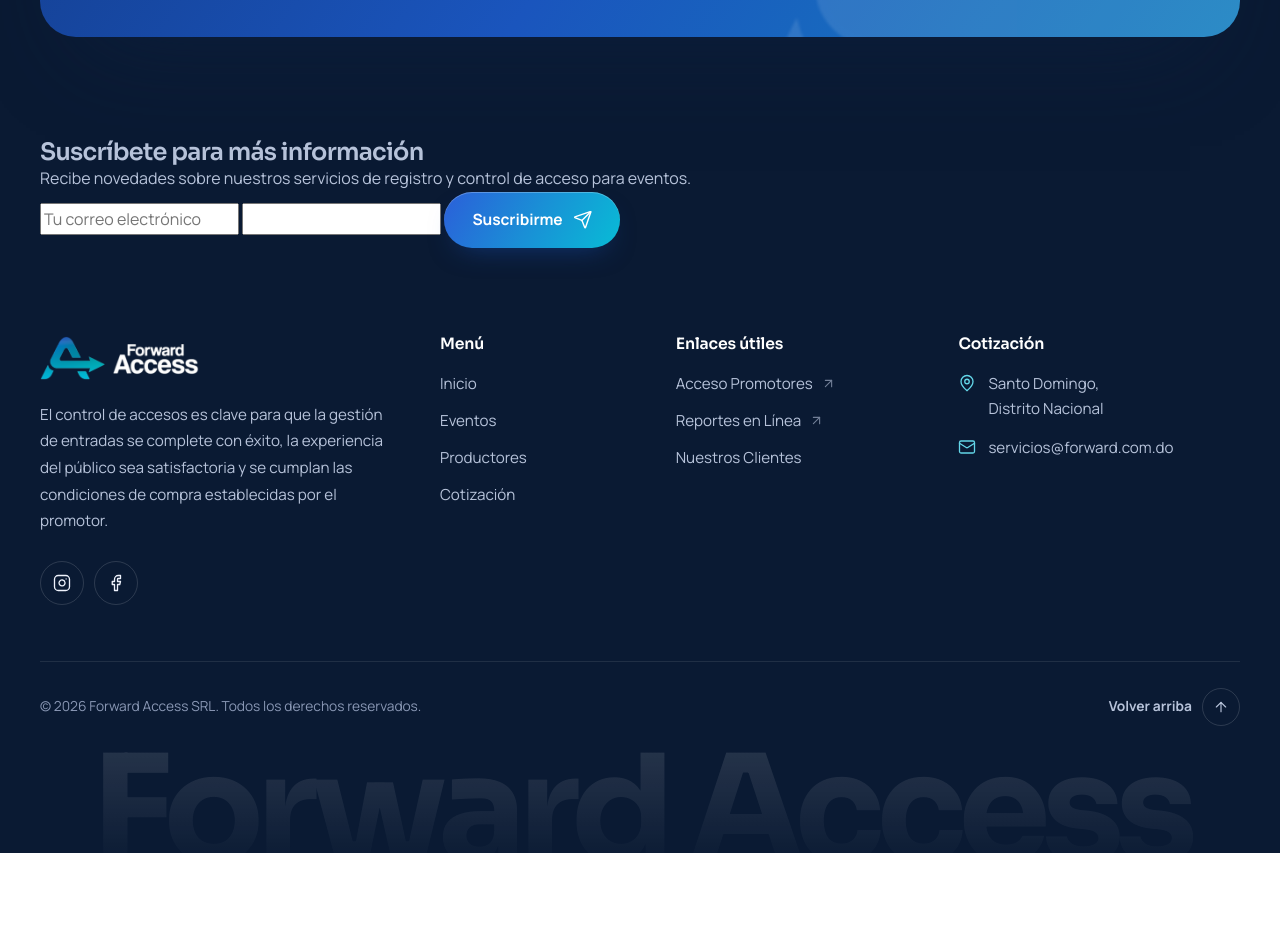
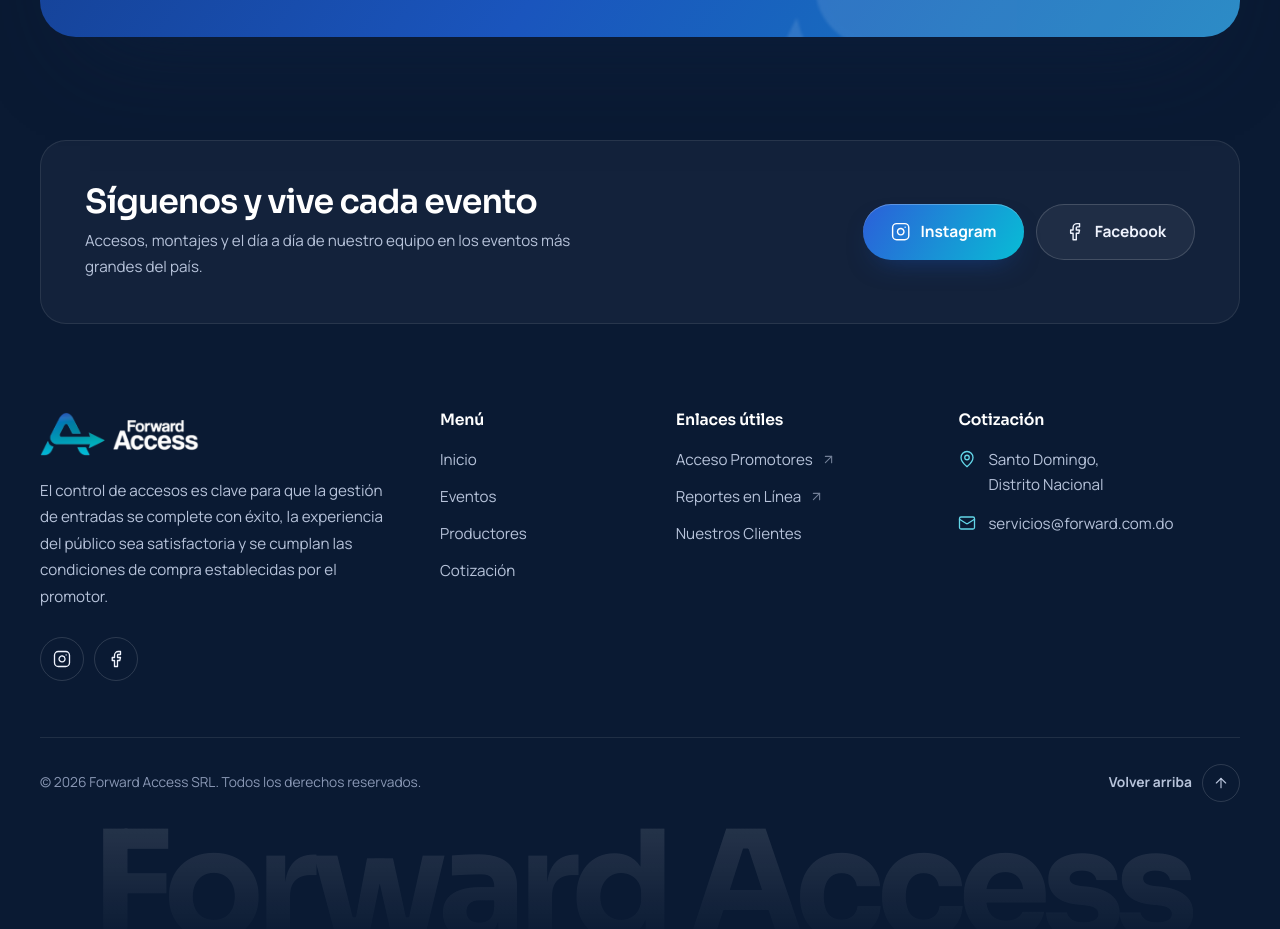
Before and after one commit to Infinitho-Devs/forward, a plain HTML site: page eventos.html in a window 1280 px wide. Shown: the part 3592-4521 px from the top of the page. Before the commit the page ends 4445 px from the top, so only its background shows below. Drawn offline with Linux system fonts and the light colour scheme.

Commit message:
Update eventos.html

```diff
--- a/eventos.html
+++ b/eventos.html
@@ -586,17 +586,15 @@
 
 <footer class="footer">
   <div class="container">
-    <div class="footer__news" data-reveal>
+    <div class="footer__band" data-reveal>
       <div>
-        <h2>Suscríbete para más información</h2>
-        <p>Recibe novedades sobre nuestros servicios de registro y control de acceso para eventos.</p>
+        <h2>Síguenos y vive cada evento</h2>
+        <p>Accesos, montajes y el día a día de nuestro equipo en los eventos más grandes del país.</p>
       </div>
-      <form class="news-form" data-form="newsletter" novalidate>
-        <label class="sr-only" for="news-email">Correo electrónico</label>
-        <input id="news-email" type="email" name="email" placeholder="Tu correo electrónico" autocomplete="email" required>
-        <input class="hp" type="text" name="_gotcha" tabindex="-1" autocomplete="off" aria-hidden="true">
-        <button class="btn btn--primary" type="submit"><span>Suscribirme</span><svg class="icon" aria-hidden="true"><use href="#i-send"/></svg></button>
-      </form>
+      <div class="footer__band-actions">
+        <a class="btn btn--primary" href="https://www.instagram.com/forwardaccess/" target="_blank" rel="noopener"><svg class="icon" aria-hidden="true"><use href="#i-instagram"/></svg><span>Instagram</span></a>
+        <a class="btn btn--ghost" href="https://www.facebook.com/forwardaccess/" target="_blank" rel="noopener"><svg class="icon" aria-hidden="true"><use href="#i-facebook"/></svg><span>Facebook</span></a>
+      </div>
     </div>
 
     <div class="footer__grid">
```
